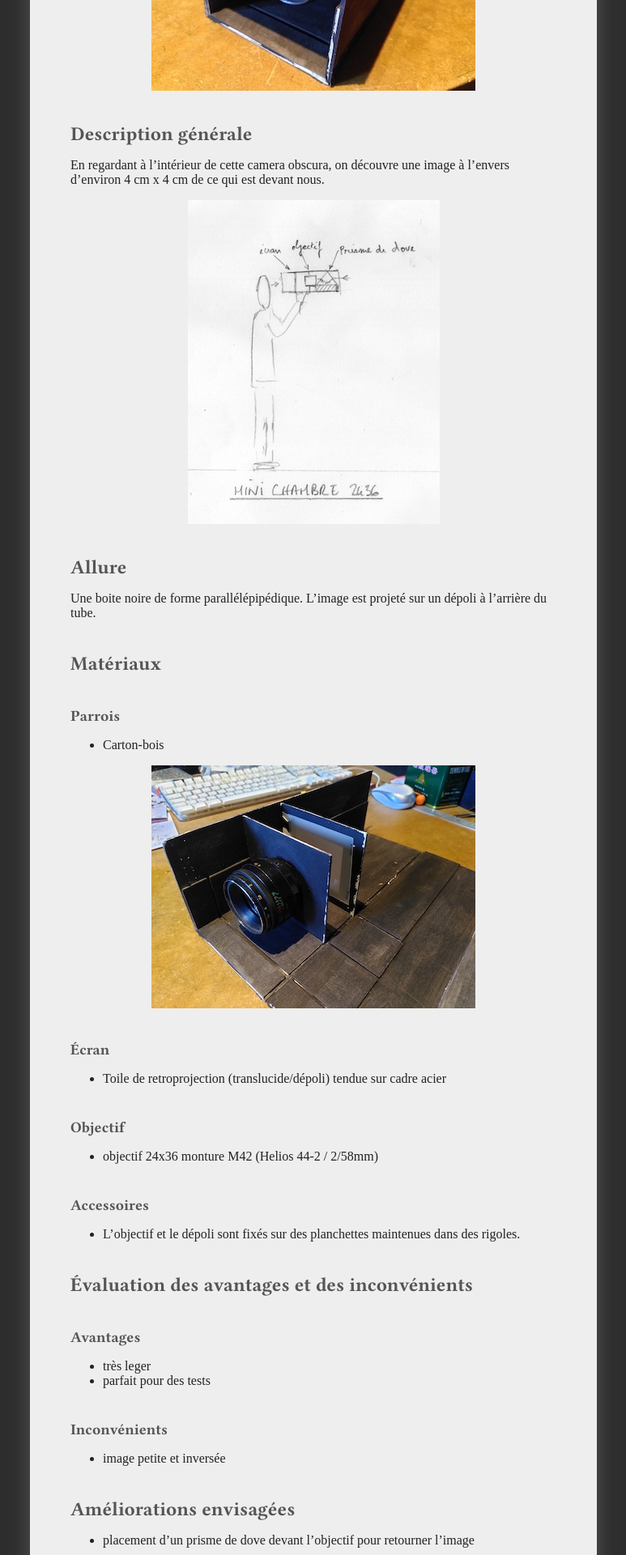
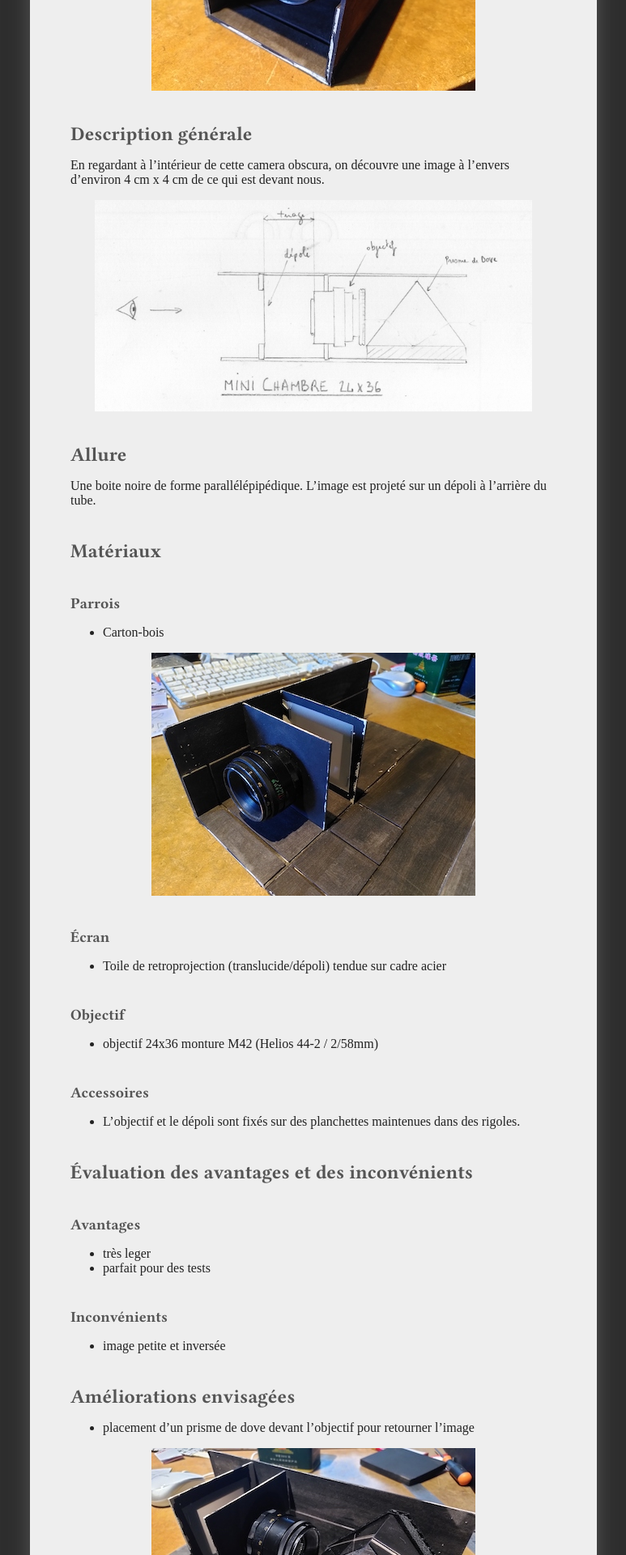
Before and after one commit to virginienokill/camera-obscura, a Jekyll site: the page built from contenu/prototypes/camera00.md, in a window 1280 px wide. Shown: the part 358-2278 px from the top of the page at 81% size, without its empty margins (253-1026 px from the left). Built offline with Jekyll 4.4.1, drawn with Linux system fonts in a browser that asks for light colours; nearby versions of some CDN libraries; some web fonts are replaced; our own code applies the rules of GitHub Pages for plain Markdown files; a script that is not in the unit is left out; the repository's description, which GitHub fills in, is left out.

Commit message:
Update camera00.md

```diff
--- a/contenu/prototypes/camera00.md
+++ b/contenu/prototypes/camera00.md
@@ -4,7 +4,7 @@
 ## Description générale
 En regardant à l'intérieur de cette camera obscura, on découvre une image à l'envers d'environ 4 cm x 4 cm de ce qui est devant nous.
 
-![proto_0](../photos/proto_00_ultralight.jpeg)
+![proto_0](../photos/proto_00V2_ultralight.jpg)
 ## Allure
 Une boite noire de forme parallélépipédique. L'image est projeté sur un dépoli à l'arrière du tube.
 
```
